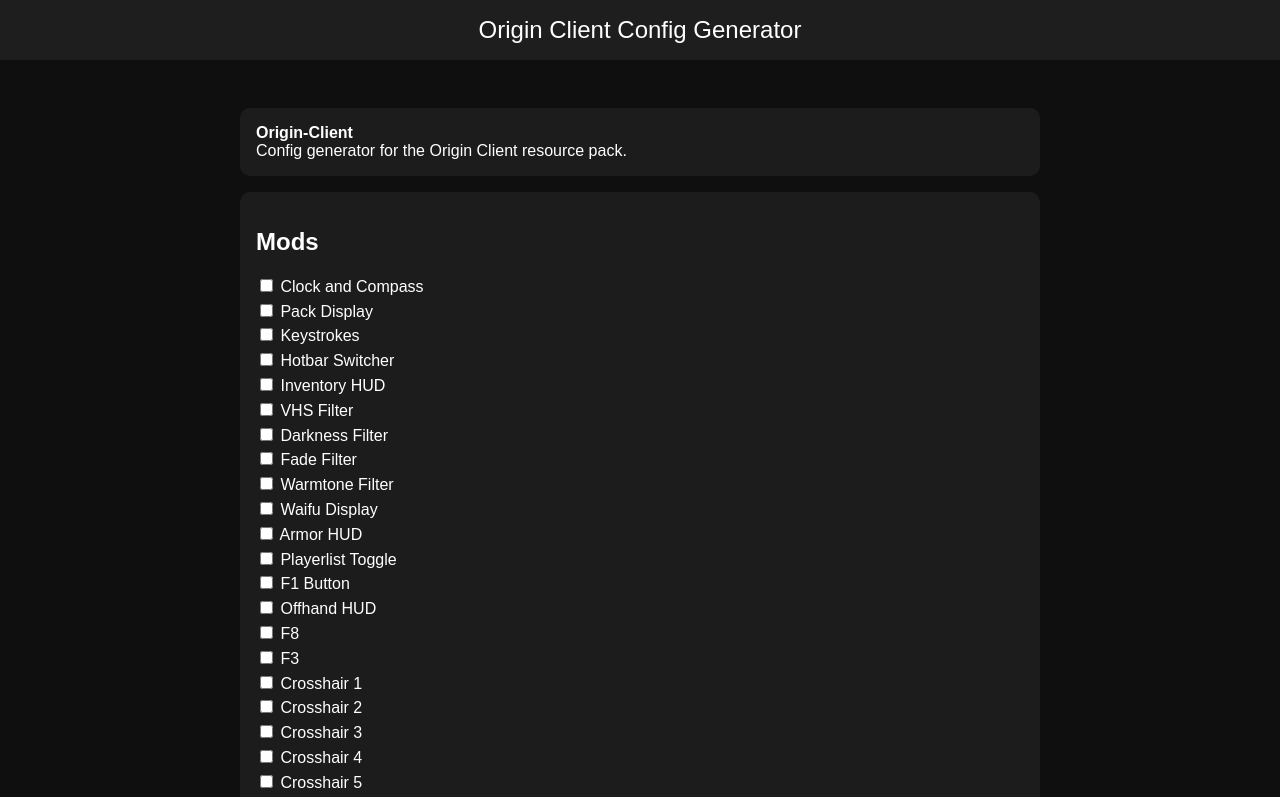
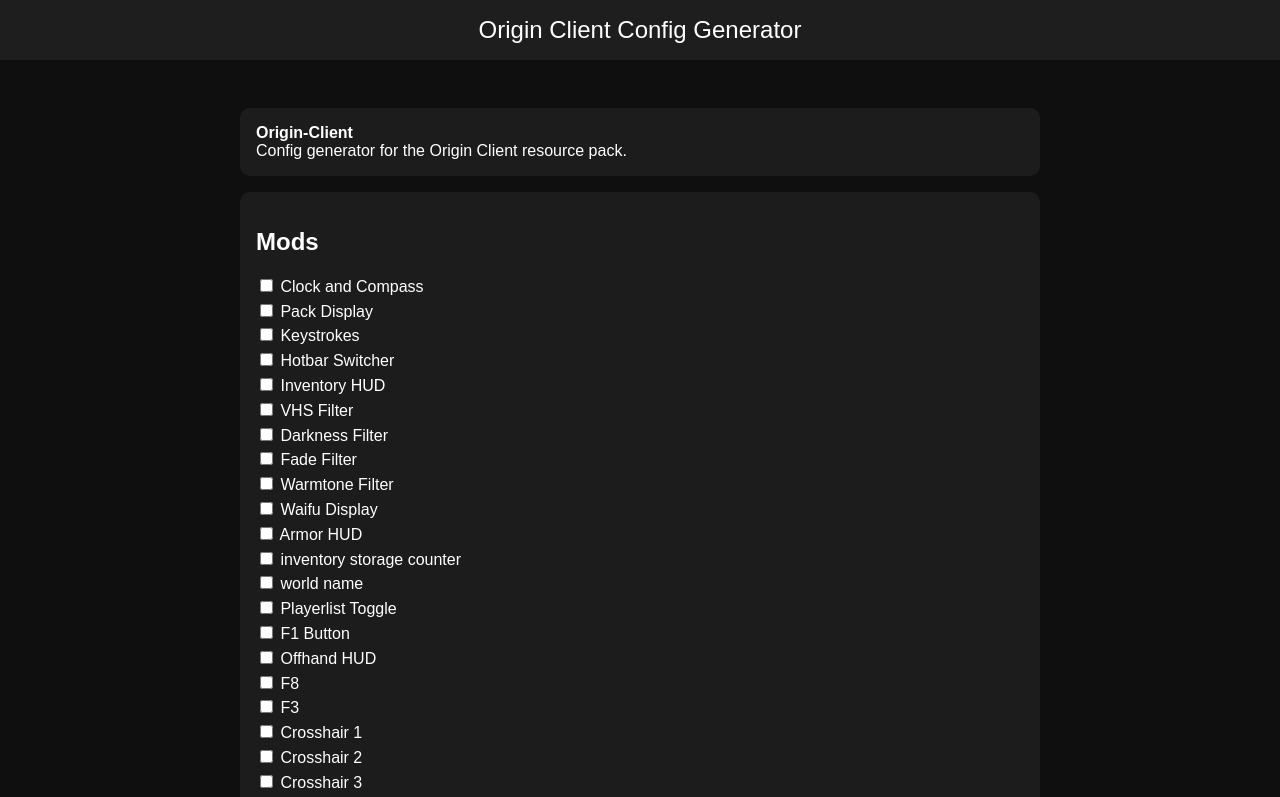
Before and after one commit to Sukrisus/Origin-client-config, a plain HTML site: page index.html in a window 1280 px wide. Shown: the top 797 px of the page. Drawn offline with Linux system fonts and the light colour scheme; a web font is replaced by a local one.

Commit message:
update index.html

```diff
--- a/index.html
+++ b/index.html
@@ -111,6 +111,8 @@
       ["warmtone", "Warmtone Filter"],
       ["waifu", "Waifu Display"],
       ["armorhud", "Armor HUD"],
+      ["invcounter", "inventory storage counter"],
+      ["worldname", "world name"],
       ["playerlisttoggle", "Playerlist Toggle"],
       ["f1", "F1 Button"],
       ["offhandhud", "Offhand HUD"],
```
